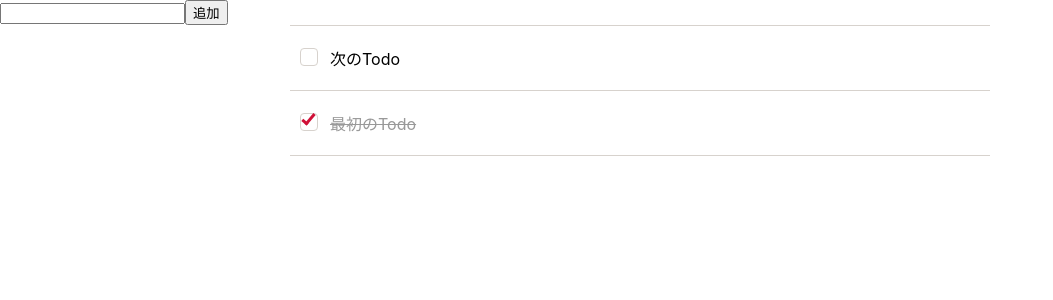
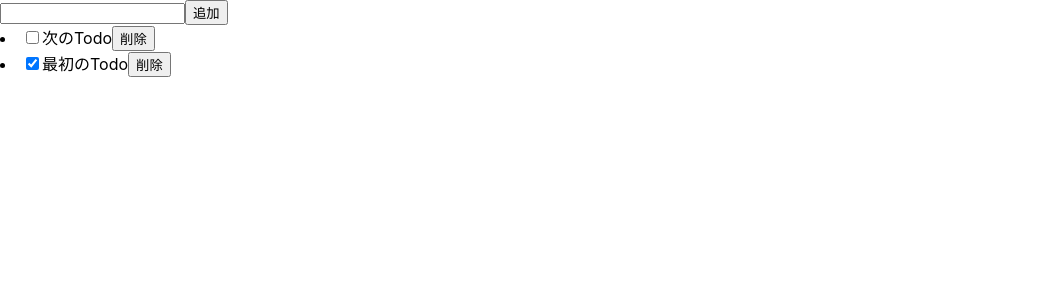
Before and after one commit to Yoshiyuki-Iwasaki/redux-toolkit-check, a React (Create React App) app: page / in a window 1280 px wide. Shown: the top 300 px of the page, without its empty margins (0-1053 px from the left). Built offline with nearby package versions, Linux system fonts and the light colour scheme.

Commit message:
fix component.

```diff
--- a/src/components/molucules/TaskItem/index.tsx
+++ b/src/components/molucules/TaskItem/index.tsx
@@ -1,20 +1,16 @@
 // import React from "react";
+import Button from "../../atoms/button";
+import Checkbox from "../../atoms/checkbox";
 
 const TaskItem = ({ task, handleDone, handleDelete }) => {
   return (
     <li className={task.done ? "done" : ""}>
-      <label>
-        <input
-          type="checkbox"
-          className="checkbox-input"
-          onClick={() => handleDone(task)}
-          defaultChecked={task.done}
-        />
-        <span className="checkbox-label">{task.title}</span>
-      </label>
-      <button onClick={() => handleDelete(task)} className="btn is-delete">
-        削除
-      </button>
+      <Checkbox
+        onClick={() => handleDone(task)}
+        done={task.done}
+        title={task.title}
+      />
+      <Button onClick={() => handleDelete(task)}>削除</Button>
     </li>
   );
 };
--- a/src/components/molucules/TaskList/index.tsx
+++ b/src/components/molucules/TaskList/index.tsx
@@ -1,5 +1,5 @@
-// import React from "react";
 import TaskItem from "../TaskItem";
+import { List } from "./style";
 
 const TaskList = ({ tasks, setTasks }) => {
   const handleDone = task => {
@@ -13,11 +13,11 @@ const TaskList = ({ tasks, setTasks }) => {
   };
 
   return (
-    <div className="inner">
+    <>
       {tasks.length <= 0 ? (
         "登録されたTODOはありません。"
       ) : (
-        <ul className="task-list">
+        <List>
           {tasks.map(task => (
             <TaskItem
               key={task.id}
@@ -26,9 +26,9 @@ const TaskList = ({ tasks, setTasks }) => {
               handleDone={handleDone}
             />
           ))}
-        </ul>
+        </List>
       )}
-    </div>
+    </>
   );
 };
 
--- /dev/null
+++ b/src/components/molucules/TaskList/style.tsx
@@ -0,0 +1,3 @@
+import styled from "styled-components";
+
+export const List = styled.div``;
```
